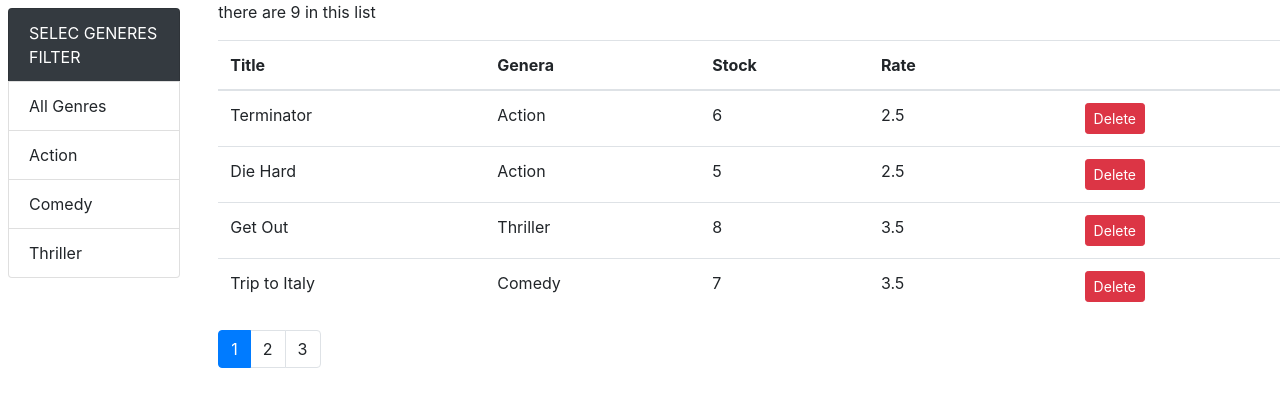
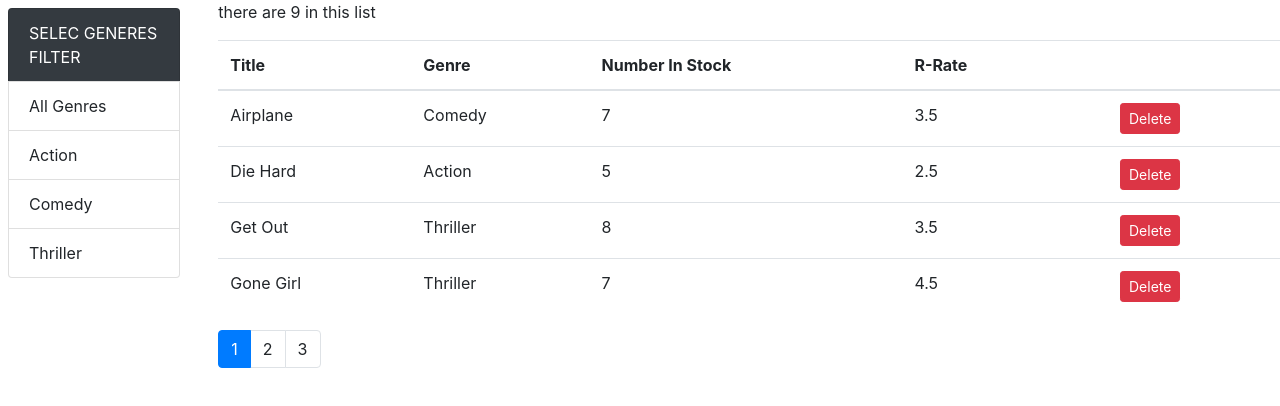
Before and after one commit to sardarshoaib791/vidlyMovies, a React (Create React App) app: page / in a window 1280 px wide. Shown: the top 406 px of the page. Built offline with nearby package versions, Linux system fonts and the light colour scheme; the HTML template or start-up script is replaced by a standard one.

Commit message:
sorting ing

```diff
--- /dev/null
+++ b/src/componets/common/tableBody.jsx
@@ -0,0 +1,25 @@
+import React, { Component } from 'react';
+import _ from 'lodash';
+
+class TableBody extends Component {
+
+    renderCell=(item, column)=>{
+        if(column.content) return column.content(item);
+        return _.get(item, column.path)
+
+    }
+
+
+    render() {
+        const{ data, columns}=this.props;
+        return (
+            <tbody>
+                {data.map(item=> <tr>
+                    {columns.map(column=><td>{this.renderCell(item,column)}</td>)}
+                </tr>)}
+            </tbody>
+        );
+    }
+}
+
+export default TableBody;
--- /dev/null
+++ b/src/componets/common/tableHeader.jsx
@@ -0,0 +1,28 @@
+import React, { Component } from 'react';
+
+class TableHeader extends Component {
+    raiseSort = (path)=>{
+        const sortColumn = { ...this.props.sortColumn };
+        if (sortColumn.path === path)
+            sortColumn.order = sortColumn.order === "asc" ? "desc" : "asc";
+        else {
+            sortColumn.path = path;
+            sortColumn.order = "asc";
+        }
+        this.props.onSort(sortColumn)
+
+    }
+
+    render() {
+        return (
+
+            <thead  style={{cursor:"pointer"}}>
+                <tr>
+                    {this.props.columns.map(column=><th key={column.path || column.key} onClick={()=>this.raiseSort(column.path)}>{column.label}</th>)}
+                </tr>
+            </thead>
+        );
+    }
+}
+
+export default TableHeader;
--- a/src/componets/movies.jsx
+++ b/src/componets/movies.jsx
@@ -1,20 +1,23 @@
 import React, { Component } from 'react';
 import { getMovies } from '../services/fakeMovieService';
-import Like from './common/like';
+import MoviesTable from './moviesTable';
 import { paginate } from './utils/paginate';
 import { getGenres } from '../services/fakeGenreService';
 import Pagination from './common/pagination';
 import ListGroup from './common/listGroup';
+import _ from "lodash";
 class Movies extends Component {
     state = {
         movies: [],
         genres:[],
         pageSize: 4,
-        currentPage:1
+        currentPage:1,
+        sortColumn:{path:"title", order: "asc" }
+        // selectedGenre:[]
       };
 
       componentDidMount() {
-        const genres=[{name:"All Genres"},...getGenres()]
+        const genres=[{_id:"",name:"All Genres"},...getGenres()]
         this.setState({movies: getMovies(), genres});
 
       };
@@ -47,14 +50,21 @@ class Movies extends Component {
 
     };
 
+    handleSort = sortColumn => {
+
+        this.setState({ sortColumn });
+    }
+
+
 
 
     render() {
         const {length: count} = this.state.movies
-        const{currentPage, pageSize, movies: allMovies, selectedGenre}=this.state;
+        const{currentPage, pageSize, movies: allMovies, selectedGenre, sortColumn}=this.state;
         if(count===0) return <p>Please add movies list</p>;
         const filtered= selectedGenre && selectedGenre._id? allMovies.filter(m=>m.genre._id===selectedGenre._id): allMovies;
-        const movies= paginate(filtered, currentPage, pageSize);
+        const sorted= _.orderBy(filtered, [sortColumn.path], [sortColumn.order])
+        const movies= paginate(sorted, currentPage, pageSize);
 
 
         return  (
@@ -68,32 +78,13 @@ class Movies extends Component {
             </div>
             <div className='col'>
             <p>there are {filtered.length} in this list</p>
-        <table className='table'>
-         <thead>
-         <tr>
-         <th>Title</th>
-         <th>Genera</th>
-         <th>Stock</th>
-         <th>Rate</th>
-         <th></th>
-         <th></th>
-         </tr>
-         </thead>
-         <tbody>
-         {movies.map(movie=> (
-            <tr key={movie._id}>
-                <td>{movie.title}</td>
-                <td>{movie.genre.name}</td>
-                <td>{movie.numberInStock}</td>
-                <td>{movie.dailyRentalRate}</td>
-                <td><Like onClick={()=>this.handleLike(movie)}
-                    liked={movie.liked}
-                /></td>
-                <td><button onClick={()=>this.handleDelete(movie)}  className='btn btn-danger btn-sm'>Delete</button></td>
-            </tr>))}
+            <MoviesTable
+            movies={movies}
+            sortColumn={sortColumn}
+            onLike={this.handleLike}
+            onDelete={this.handleDelete}
+            onSort={this.handleSort}></MoviesTable>
 
-         </tbody>
-         </table>
          <Pagination
          itemsCount={filtered.length}
          pageSize={pageSize}
--- /dev/null
+++ b/src/componets/moviesTable.jsx
@@ -0,0 +1,31 @@
+import { Component } from 'react';
+import React from 'react';
+import Like from './common/like';
+import TableHeader from './common/tableHeader';
+import TableBody from './common/tableBody';
+
+class MoviesTable extends Component {
+    columns=[
+        {path:'title', label:'Title'},
+        {path:'genre.name', label:'Genre'},
+        {path:'numberInStock', label:'Number In Stock'},
+        {path:'dailyRentalRate', label:'R-Rate'},
+        {key:"like", content: movie=>(<Like onClick={()=>this.props.onLike(movie)}
+        liked={movie.liked}
+    />)},
+        {key:"delete", content: movie=>(<button onClick={()=>this.props.onDelete(movie)}  className='btn btn-danger btn-sm'>Delete</button>)},
+    ];
+
+
+    render() {
+
+        const{movies, onLike, onDelete, onSort, sortColumn}=this.props;
+    return ( <table className='table'>
+    <TableHeader columns={this.columns} onSort={onSort} sortColumn={sortColumn}/>
+    <TableBody data={movies} columns={this.columns}/>
+    </table> );
+
+    }
+}
+
+export default MoviesTable;
```
